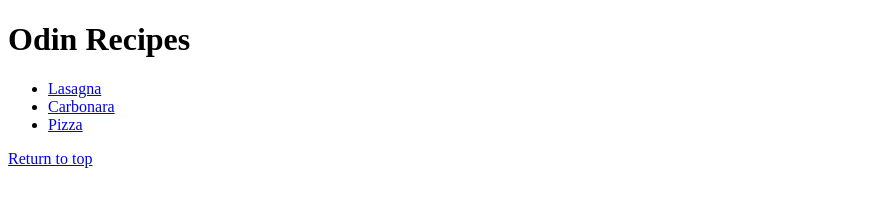
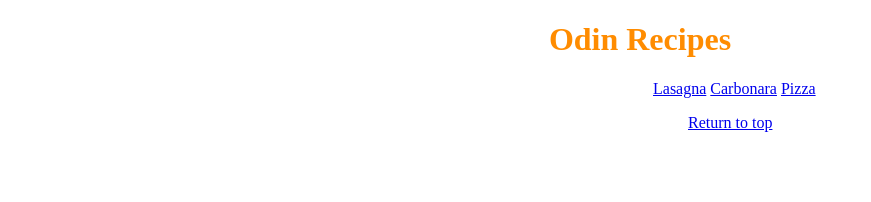
Before and after one commit to grouchomarxc137-star/odin-recipes, a plain HTML site: page recipes/index.html in a window 1280 px wide. Shown: the whole page, without its empty margins (0-871 px from the left). Drawn offline with Linux system fonts and the light colour scheme.

Commit message:
Added a styling sheet for the index page with minimal styling.

```diff
--- a/recipes/index.html
+++ b/recipes/index.html
@@ -2,6 +2,7 @@
 <html lang="en">
     <head>
         <meta charset="UTF-8">
+        <link rel="stylesheet" href="../style/index.css">
         <title>
             Recipes Homepage
         </title>
@@ -10,7 +11,7 @@
         <h1 id="header">
             Odin Recipes
         </h1>
-        <ul>
+        <ul class="recipes-list">
             <li>
                 <a href="./lasagna.html">Lasagna</a>
             </li>
@@ -21,6 +22,6 @@
                 <a href="./pizza.html">Pizza</a>
             </li>
         </ul>
-        <a href="#header">Return to top</a>
+        <a class="rtt" href="#header">Return to top</a>
     </body>
 </html>
--- /dev/null
+++ b/style/index.css
@@ -0,0 +1,13 @@
+#header{
+    text-align: center;
+    color: rgb(255, 140, 0);
+}
+.recipes-list{
+    margin-left: 605px;
+}
+.recipes-list li{
+    display: inline-block;
+}
+.rtt{
+    margin-left: 680px;
+}
```
